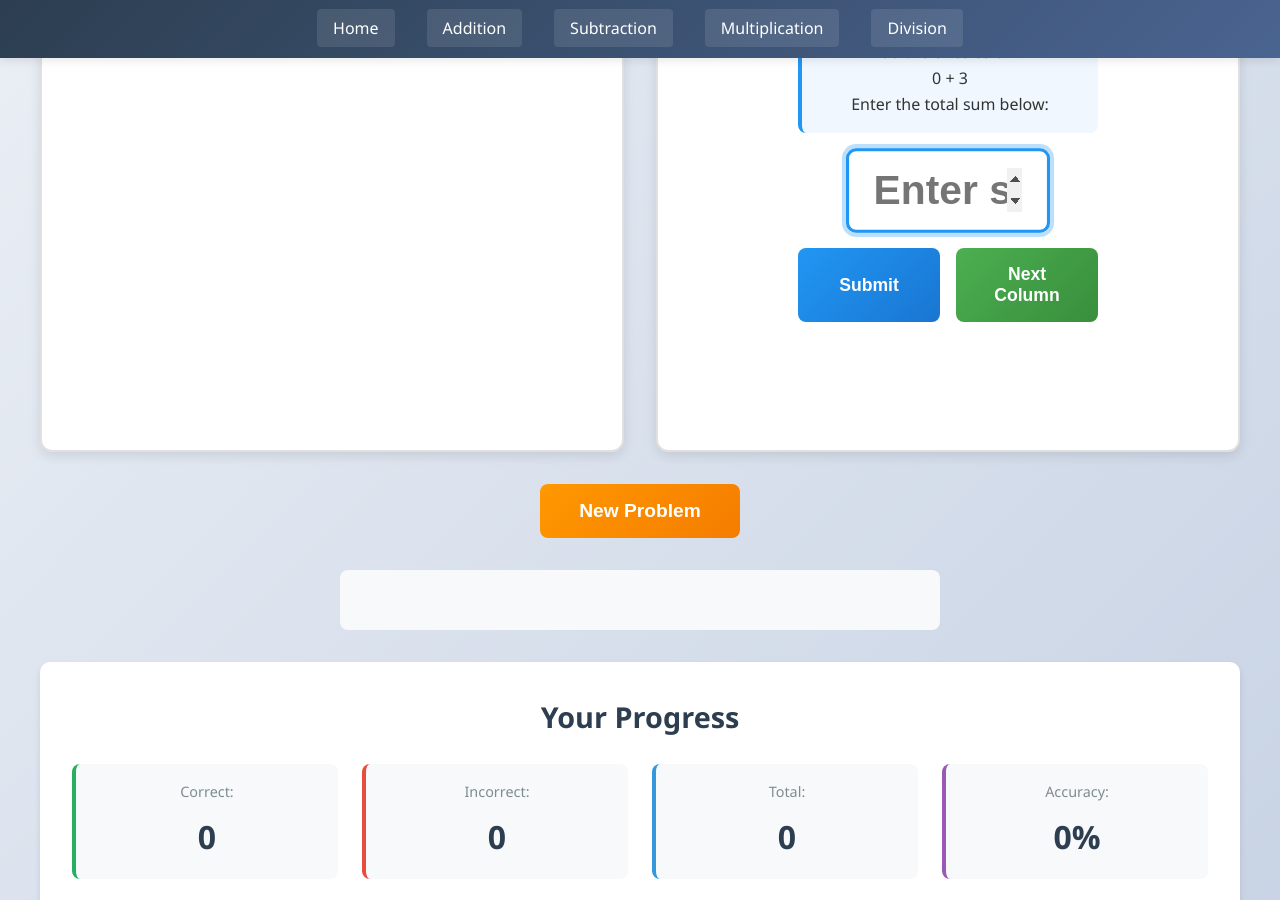
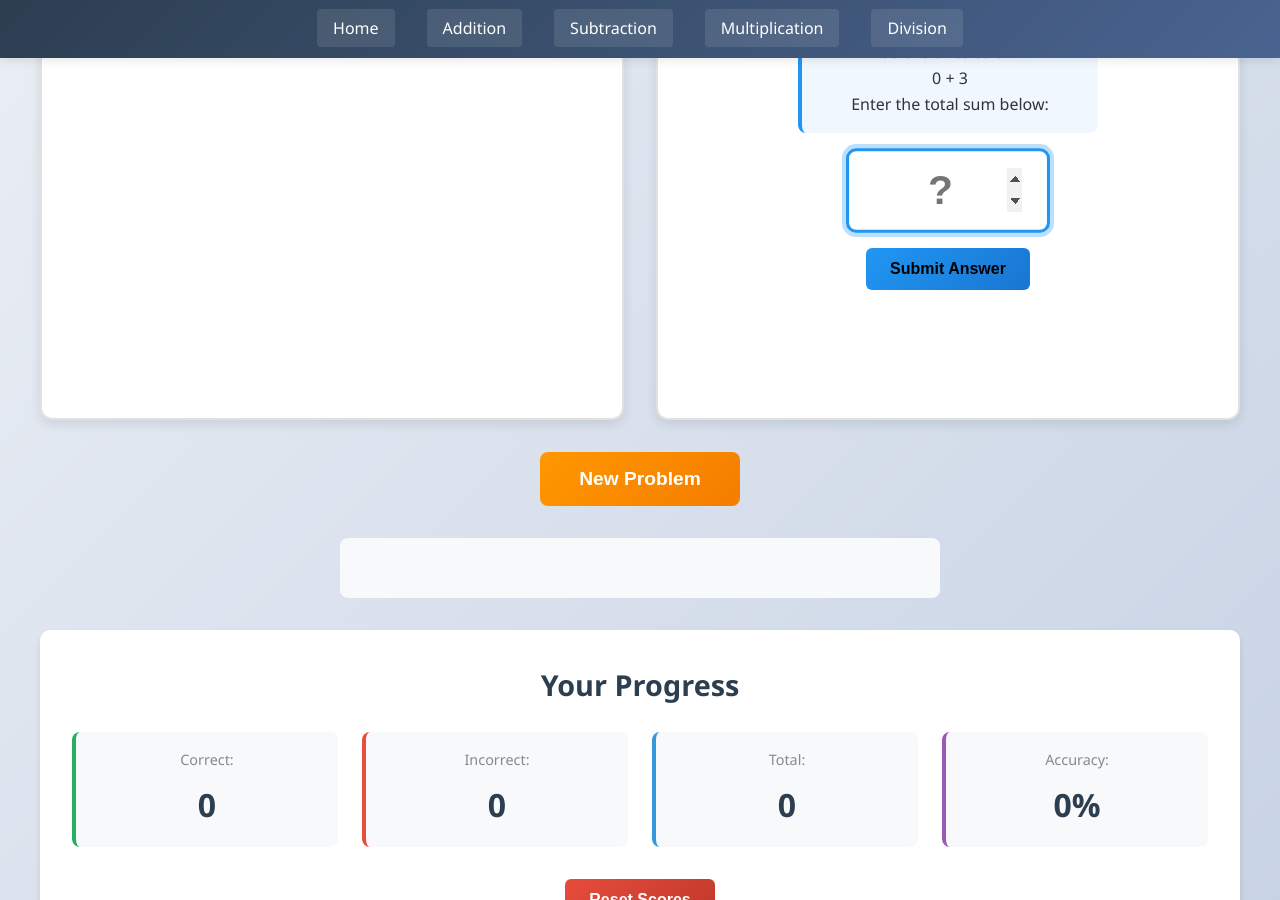
Before and after one commit to ZBZFirst/Math, a Jekyll site: the page built from addition.md, in a window 1280 px wide and 900 px high, scrolled down 711 px. Built offline with Jekyll 4.4.1, drawn with Linux system fonts in a browser that asks for light colours.

Commit message:
Update addition.html

```diff
--- a/_layouts/addition.html
+++ b/_layouts/addition.html
@@ -39,11 +39,12 @@
                     </div>
 
                     <div class="sub-input-container">
-                        <input type="number" id="subAnswer" placeholder="Enter sum">
-                        <div class="sub-buttons">
-                            <button id="submitSubAnswer">Submit</button>
-                            <button id="nextColumn">Next Column</button>
-                        </div>
+                        <input type="number" id="subAnswer" placeholder="?" min="0" max="99">
+
+                        <!-- Single combined action button -->
+                        <button id="mainActionBtn" class="combined-action-btn">
+                            Submit Answer
+                        </button>
                     </div>
 
                     <div class="sub-feedback" id="subFeedback"></div>
```
